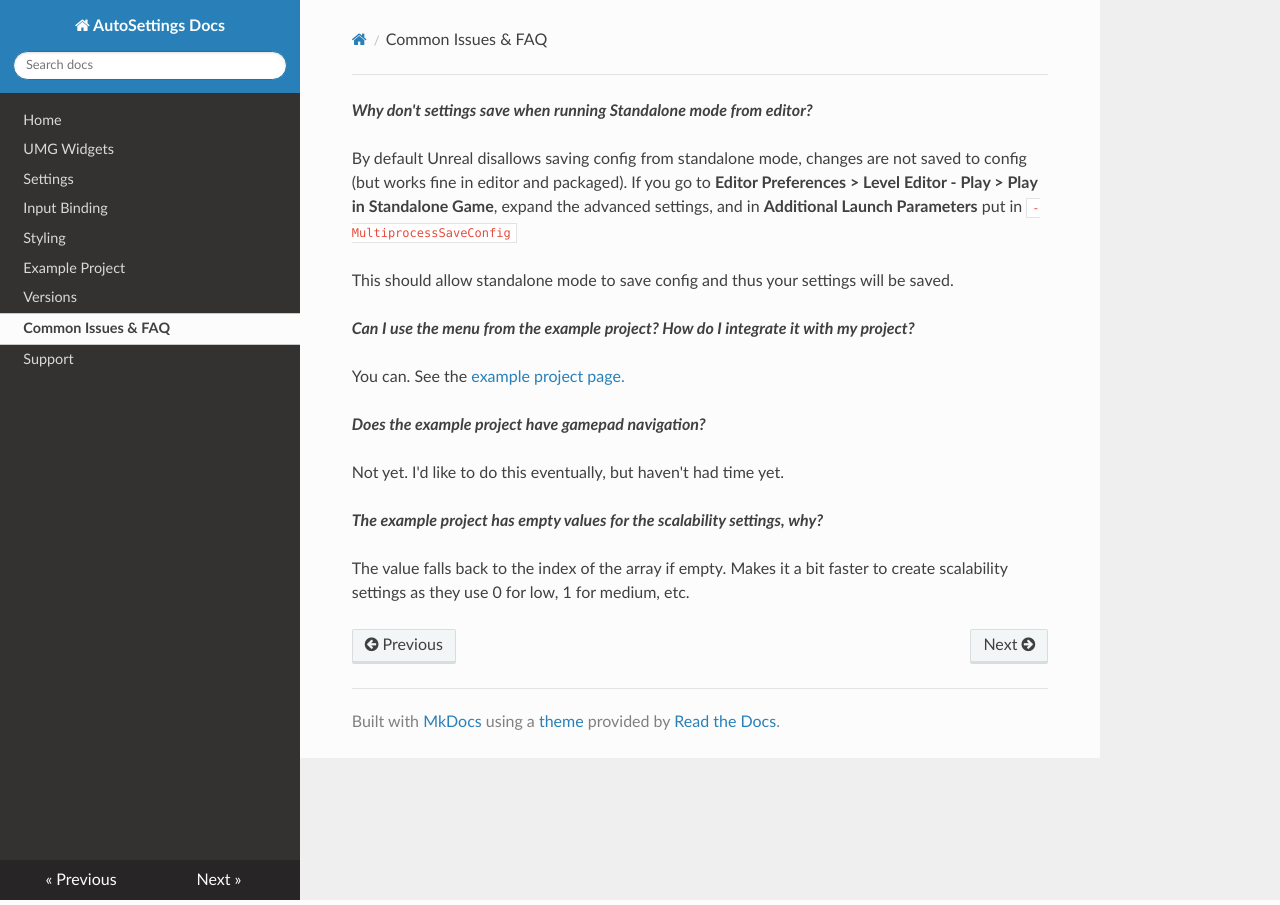
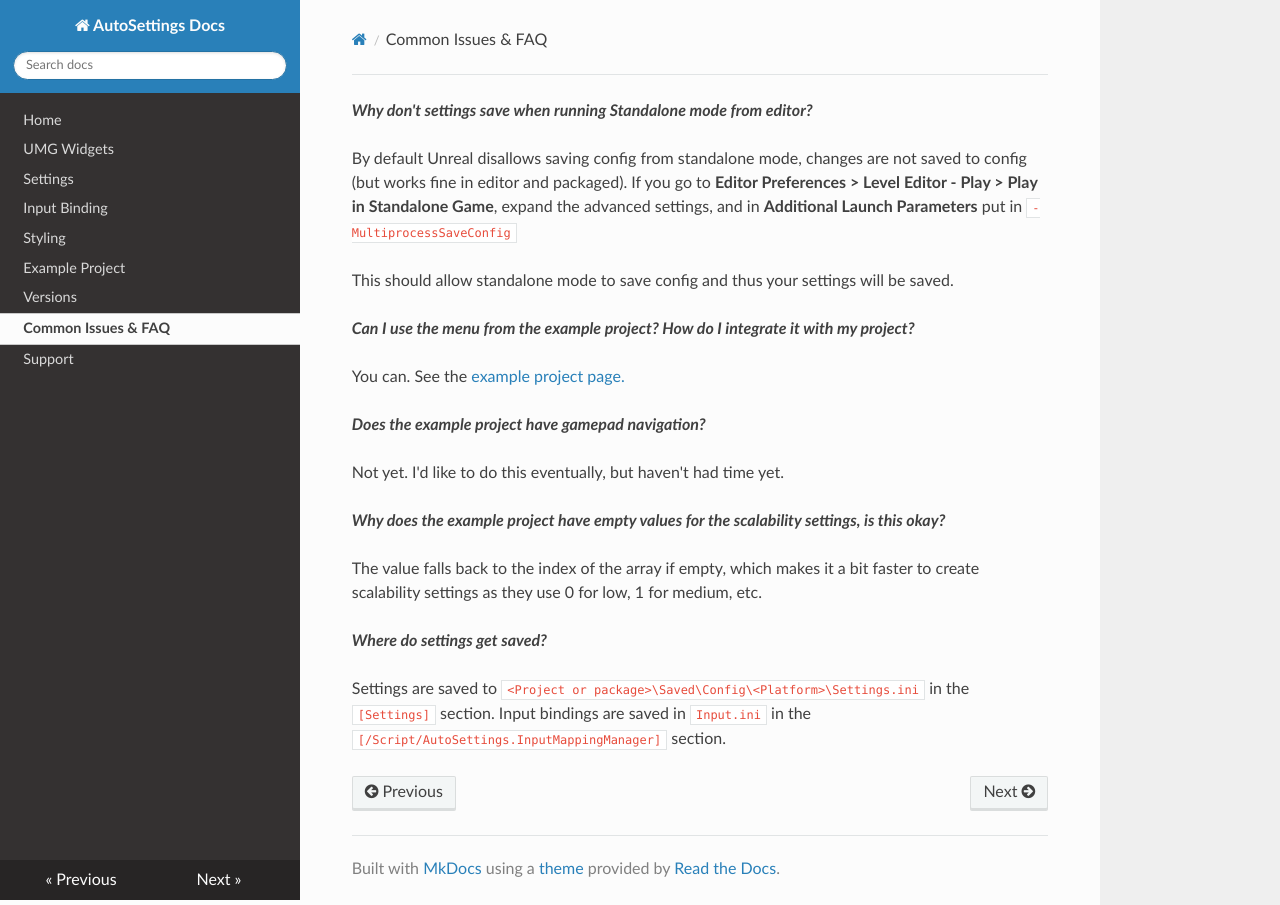
Before and after one commit to Acren/AutoSettings-Docs, an MkDocs documentation site: the page built from docs/faq.md, in a window 1280 px wide. Built offline with MkDocs 1.6.1, drawn with Linux system fonts in a browser that asks for light colours; nearby versions of some CDN libraries; old or Windows-style settings are respelled for this version of MkDocs.

Commit message:
Add "Where do settings get saved?" to the FAQ

```diff
--- a/docs/faq.md
+++ b/docs/faq.md
@@ -12,6 +12,10 @@ You can. See the [example project page.](/example-project/#migrating-assets-from
 
 Not yet. I'd like to do this eventually, but haven't had time yet.
 
-***The example project has empty values for the scalability settings, why?***
+***Why does the example project have empty values for the scalability settings, is this okay?***
 
-The value falls back to the index of the array if empty. Makes it a bit faster to create scalability settings as they use 0 for low, 1 for medium, etc.
+The value falls back to the index of the array if empty, which makes it a bit faster to create scalability settings as they use 0 for low, 1 for medium, etc.
+
+***Where do settings get saved?***
+
+Settings are saved to `<Project or package>\Saved\Config\<Platform>\Settings.ini` in the `[Settings]` section. Input bindings are saved in `Input.ini` in the `[/Script/AutoSettings.InputMappingManager]` section.
```
